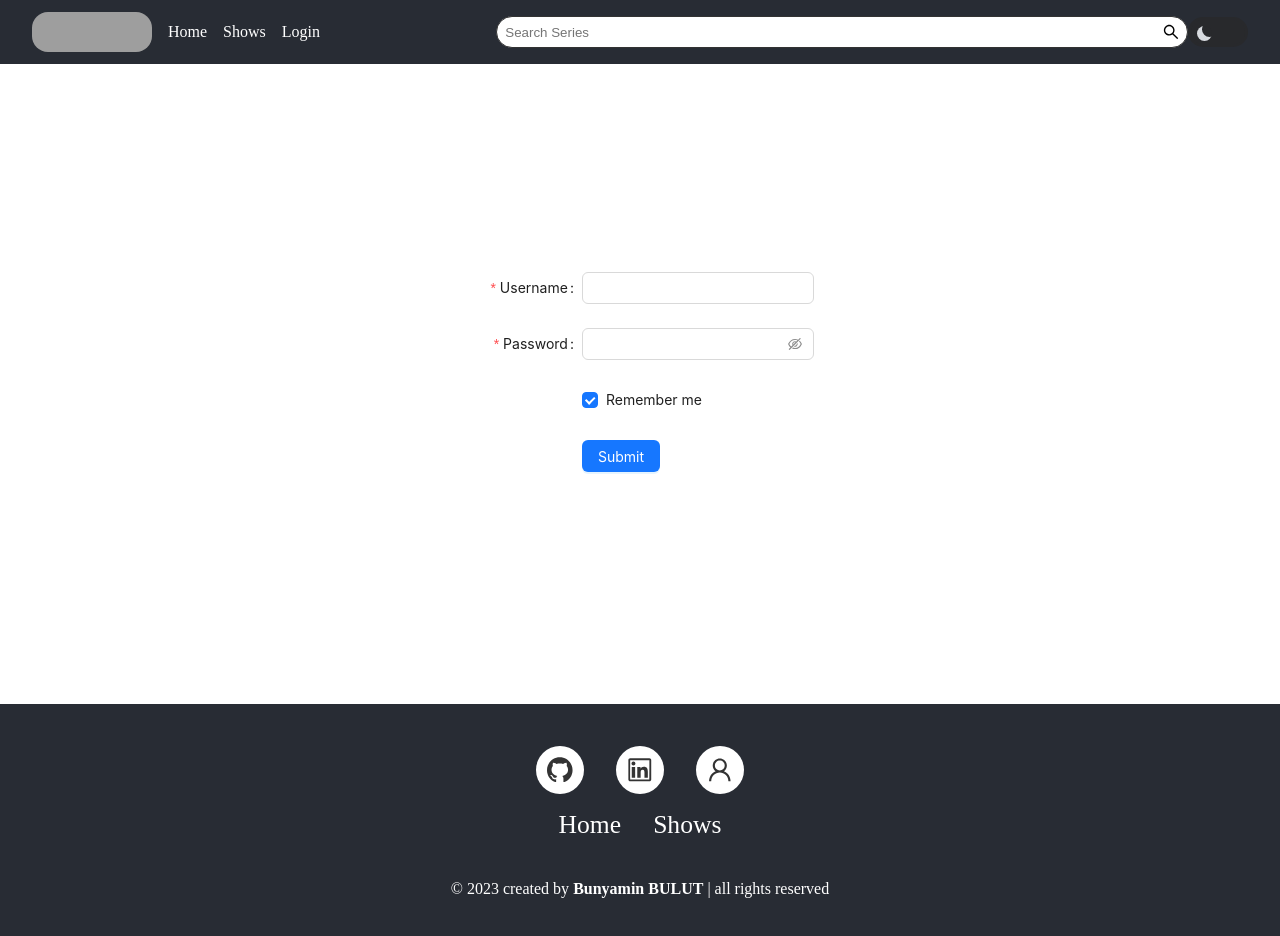
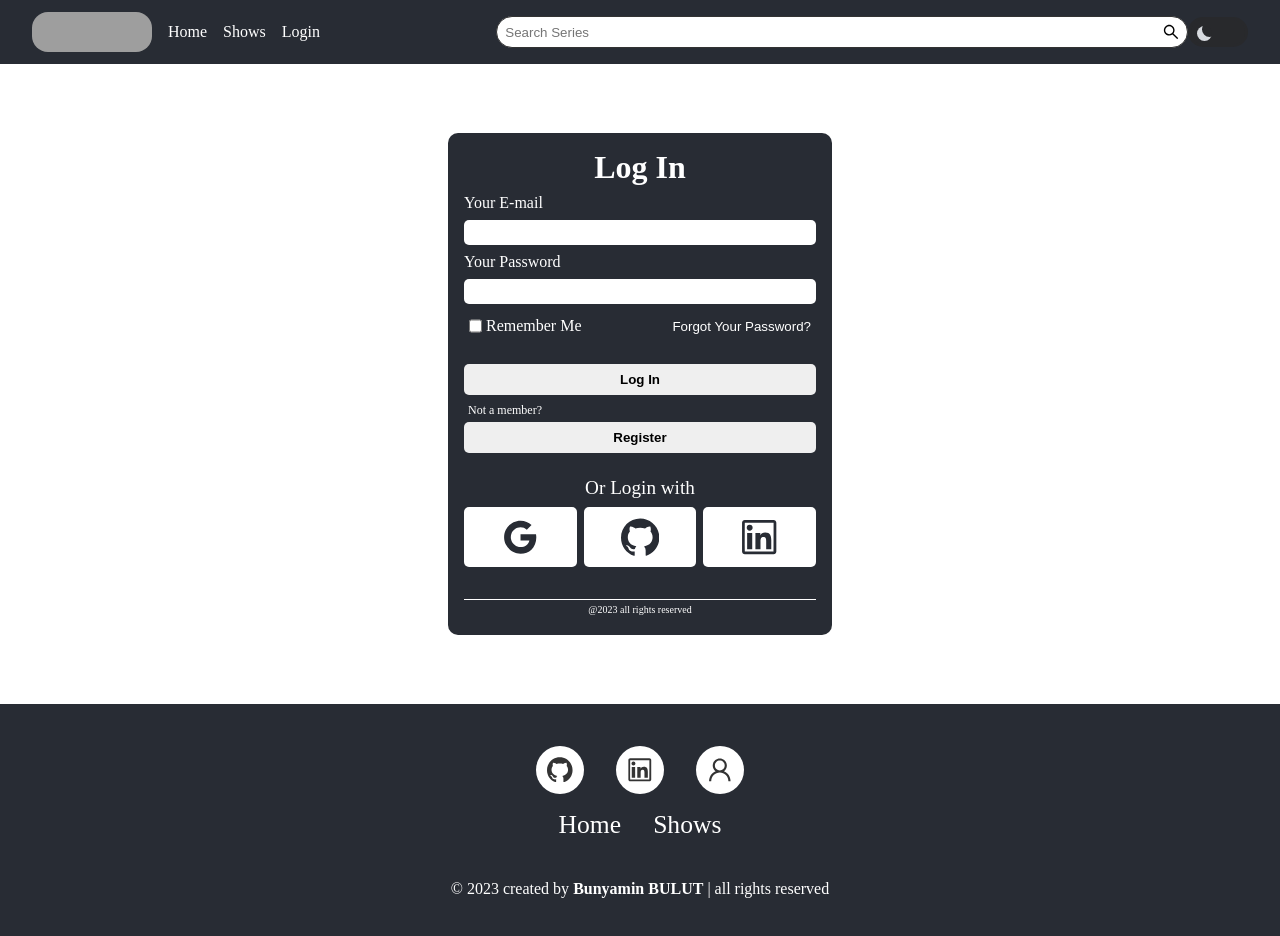
Before and after one commit to Bunyamin-35/ReactApps, a React (Vite) app in the folder CinemaApp/: page /login in a window 1280 px wide. Shown: the top 936 px of the page. Built offline with nearby package versions, Linux system fonts and the light colour scheme; no server answers; grey boxes are pictures that could not be loaded.

Commit message:
CinemaApp|LoginForm page modified.

```diff
--- a/CinemaApp/src/components/LoginForm.jsx
+++ b/CinemaApp/src/components/LoginForm.jsx
@@ -1,85 +1,58 @@
 import React from 'react'
 
-import styles from "../app.module.scss"
+import styles from "./login.module.scss"
 
-import { Button, Checkbox, Form, Input } from 'antd';
+import {
+    GoogleOutlined,
+    GithubOutlined,
+    LinkedinOutlined,
+} from '@ant-design/icons';
 
-const onFinish = (values) => {
-    console.log('Success:', values);
-};
-const onFinishFailed = (errorInfo) => {
-    console.log('Failed:', errorInfo);
-};
+
 
 const LoginForm = () => {
     return (
         <div className={styles.loginform}>
-            <Form
-                name="basic"
-                labelCol={{
-                    span: 8,
-                }}
-                wrapperCol={{
-                    span: 16,
-                }}
-                style={{
-                    maxWidth: 600,
-                }}
-                initialValues={{
-                    remember: true,
-                }}
-                onFinish={onFinish}
-                onFinishFailed={onFinishFailed}
-                autoComplete="off"
-            >
-                <Form.Item
-                    label="Username"
-                    name="username"
-                    rules={[
-                        {
-                            required: true,
-                            message: 'Please input your username!',
-                        },
-                    ]}
-                >
-                    <Input />
-                </Form.Item>
+            <form className={styles.form}>
+                <h2>Log In</h2>
 
-                <Form.Item
-                    label="Password"
-                    name="password"
-                    rules={[
-                        {
-                            required: true,
-                            message: 'Please input your password!',
-                        },
-                    ]}
-                >
-                    <Input.Password />
-                </Form.Item>
+                <div className={styles.email}>
+                    <label>Your E-mail</label>
+                    <input></input>
+                </div>
+                <div className={styles.password}>
+                    <label>Your Password</label>
+                    <input></input>
+                </div>
+                <div className={styles.alerts}>
+                    <input type='checkbox' />
+                    <label>Remember Me</label>
+                    <button>Forgot Your Password?</button>
+                </div>
+                <div className={styles.loginbtn}>
+                    <button>Log In</button>
+                </div>
+                <div className={styles.registerbtn}>
+                    <label>Not a member?</label>
+                    <button>Register</button>
+                </div>
+                <h3>Or Login with</h3>
+                <div className={styles.loginwith}>
 
-                <Form.Item
-                    name="remember"
-                    valuePropName="checked"
-                    wrapperCol={{
-                        offset: 8,
-                        span: 16,
-                    }}
-                >
-                    <Checkbox>Remember me</Checkbox>
-                </Form.Item>
-
-                <Form.Item
-                    wrapperCol={{
-                        offset: 8,
-                        span: 16,
-                    }}
-                >
-                    <Button type="primary" htmlType="submit">
-                        Submit
-                    </Button>
-                </Form.Item>
-            </Form>
+                    <div>
+                        <GoogleOutlined className={styles.google} />
+                    </div>
+                    <div>
+                        <GithubOutlined className={styles.github} />
+                    </div>
+                    <div>
+                        <LinkedinOutlined className={styles.linkedin} />
+                    </div>
+                </div>
+                <div className={styles.footer}>
+                    @2023 all rights reserved
+                </div>
+            </form>
         </div>
     );
 
--- /dev/null
+++ b/CinemaApp/src/components/login.module.scss
@@ -0,0 +1,197 @@
+.loginform {
+    height: 80vh;
+    background-color: #fff;
+    display: flex;
+    flex-direction: column;
+    align-items: center;
+    justify-content: center;
+
+
+
+    .form {
+        width: 30%;
+        height: auto;
+        display: flex;
+        flex-direction: column;
+        align-items: center;
+        background: #282c34;
+        padding: 1rem;
+        border-radius: 10px;
+
+        button {
+            cursor: pointer;
+        }
+
+        h2 {
+            color: #fff;
+            font-size: 2rem;
+        }
+
+        h3 {
+            color: #fff;
+            font-size: 1.2rem;
+            font-weight: 500;
+            margin-top: 1rem;
+
+        }
+
+        .loginwith {
+            display: flex;
+            justify-content: space-between;
+            width: 100%;
+            margin: .5rem 0 2rem;
+
+
+            div {
+                display: flex;
+                justify-content: center;
+                align-items: center;
+                font-size: 2.4rem;
+                width: 32%;
+                height: 60px;
+                background-color: #fff;
+                border-radius: 5px;
+
+                .google {
+                    color: #282c34;
+                    transition: all 0.3s;
+                }
+
+                .github {
+                    color: #282c34;
+                    transition: all 0.3s;
+                }
+
+                .linkedin {
+                    color: #282c34;
+                    transition: all 0.3s;
+                }
+
+                transition: all 0.3s;
+
+                .google:hover {
+                    color: red;
+                    font-size: 2.8rem;
+                    cursor: pointer;
+                }
+
+                .github:hover {
+                    color: #010409;
+                    font-size: 2.8rem;
+                    cursor: pointer;
+                }
+
+                .linkedin:hover {
+                    color: #0a66c2;
+                    font-size: 2.8rem;
+                    cursor: pointer;
+                }
+            }
+        }
+
+        .email,
+        .password {
+            width: 100%;
+            height: auto;
+            display: flex;
+            flex-direction: column;
+
+            label {
+                color: #fff;
+                font-size: 1rem;
+                margin: .5rem 0;
+            }
+
+
+
+            input {
+                width: 100%;
+                height: 25px;
+                background: #fff;
+                border: none;
+                outline: none;
+                border-radius: 5px;
+                padding: 5px;
+            }
+        }
+
+        .alerts {
+            width: 100%;
+            display: flex;
+            justify-content: flex-start;
+            margin: .5rem 0;
+            padding: 5px;
+            color: #fff;
+
+            input {
+                cursor: pointer;
+            }
+
+            label {
+                margin-left: .25rem;
+            }
+
+            button {
+                border: none;
+                outline: none;
+                background: transparent;
+                cursor: pointer;
+                margin-left: auto;
+                color: #fff;
+            }
+        }
+
+        .loginbtn {
+            width: 100%;
+            text-align: center;
+            margin: 1rem 0 .25rem;
+
+            button {
+                width: 100%;
+                border: none;
+                outline: none;
+                padding: .5rem 1rem;
+                border-radius: 5px;
+                font-weight: 800;
+            }
+        }
+
+        .registerbtn {
+            width: 100%;
+            text-align: center;
+            margin: 0 0 .5rem;
+
+            label {
+                color: #fff;
+                display: flex;
+                justify-content: flex-start;
+                margin: .25rem;
+                font-size: 12px;
+
+            }
+
+            button {
+                width: 100%;
+                border: none;
+                outline: none;
+                padding: .5rem 1rem;
+                border-radius: 5px;
+                font-weight: 800;
+
+            }
+        }
+
+        .footer {
+            text-align: center;
+            width: 100%;
+            margin: auto 0 0;
+            border-top: .5px solid #fff;
+            color: #fff;
+            font-size: 10px;
+            padding: .25rem;
+        }
+
+    }
+
+
+}
```
